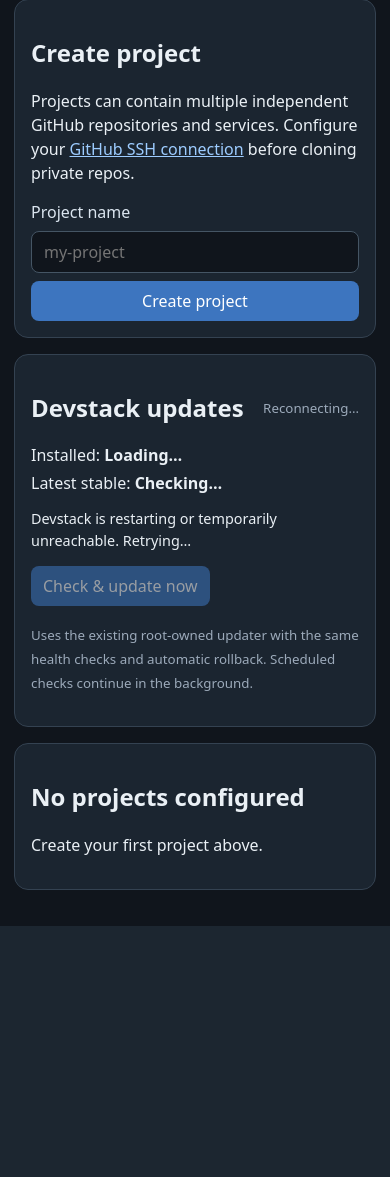
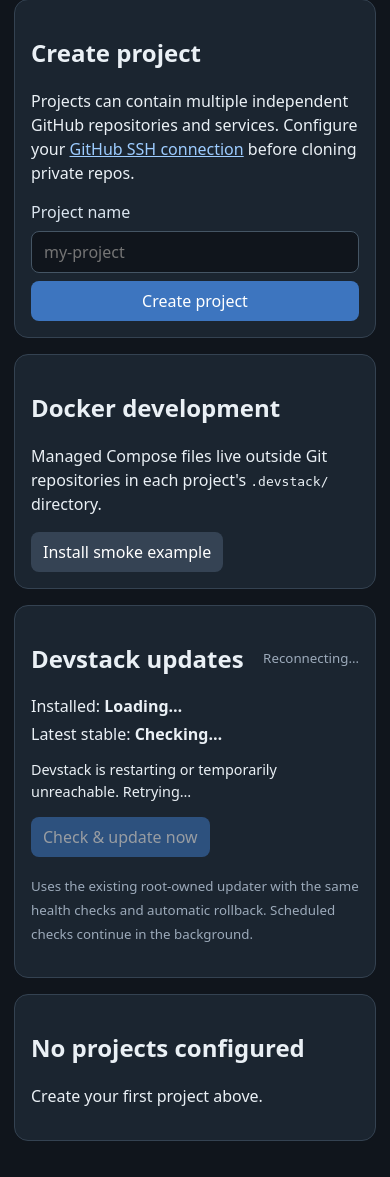
Before and after one commit to rafaelpivato/devstack, a Flask app: page / in a window 390 px wide. Shown: the part 123-1300 px from the top of the page. Before the commit the page ends 1049 px from the top, so only its background shows below. Run offline with Flask 3, Linux system fonts and the light colour scheme; data that the repository does not hold is empty.

Commit message:
feat: mobile Compose editor, background Docker actions and Ubuntu provisioning

```diff
--- a/pyproject.toml
+++ b/pyproject.toml
@@ -4,7 +4,7 @@ build-backend = "setuptools.build_meta"
 
 [project]
 name = "devstack"
-version = "0.1.4"
+version = "0.2.0"
 description = "Mobile-first controller for remote Linux development projects"
 requires-python = ">=3.11"
 dependencies = ["Flask>=3.0,<4", "gunicorn>=23,<24"]
--- a/src/devstack/project_setup.py
+++ b/src/devstack/project_setup.py
@@ -114,6 +114,10 @@ def create_project(name: str) -> None:
         projects = data.setdefault("projects", [])
         if any(item["name"] == name for item in projects):
             raise ProjectSetupError("That project already exists")
+        workspace = Path.home() / "workspaces" / name
+        if workspace.is_symlink():
+            raise ProjectSetupError("Project workspace must not be a symlink")
+        workspace.mkdir(parents=True, exist_ok=True, mode=0o700)
         projects.append({"name": name, "repos": [], "services": []})
         _write_config(path, data)
 
--- a/src/devstack/templates/dashboard.html
+++ b/src/devstack/templates/dashboard.html
@@ -37,6 +37,14 @@ Configure your <a href="{{url_for('github_settings')}}">GitHub SSH connection</a
 <button type="submit">Create project</button>
 </form>
 </section>
+<section class="card">
+<h2>Docker development</h2>
+<p>Managed Compose files live outside Git repositories in each project's <code>.devstack/</code> directory.</p>
+<form method="post" action="{{url_for('smoke_import')}}">
+<input type="hidden" name="_csrf" value="{{csrf}}">
+<button type="submit" class="secondary">Install smoke example</button>
+</form>
+</section>
 <section class="card" id="devstack-updates">
 <div class="heading"><h2>Devstack updates</h2><small id="devstack-update-phase" aria-live="polite">Checking…</small></div>
 <div class="update-meta">
@@ -57,6 +65,7 @@ Scheduled checks continue in the background.</small></p>
 {% for project, services, repos in rows %}
 <section class="card">
 <div class="heading"><h2>{{ project.name }}</h2><small>{{ repos|length }} repositories · {{ services|length }} services</small></div>
+<p><a href="{{url_for('docker_project',name=project.name)}}">Manage Docker Compose →</a></p>
 <div class="row">
 {% for action,label,style in [('start','Start',''),('stop','Stop','stop'),('update','Update repos','secondary')] %}
 <form method="post" action="{{url_for('operate',name=project.name,action=action)}}">
--- a/src/devstack/web.py
+++ b/src/devstack/web.py
@@ -10,6 +10,10 @@ from flask import Flask, abort, flash, redirect, render_template, request, sessi
 from .update_control import (
     UpdateControlError, installed_version, latest_version, update_state,
     check_request_directory, request_update,
+)
+from .docker_stacks import (
+    DockerError, docker_available, read_compose, save_compose, stack_status,
+    stack_logs, current_job, job_log, queue_action, import_smoke,
 )
 from .github_ssh import GitHubSSHError, generate_key, public_key, test_connection
 from .project_setup import ProjectSetupError, create_project, add_github_repository
@@ -93,6 +97,75 @@ def create_app(config: dict | None = None) -> Flask:
         except UpdateControlError as exc:
             return {"ok": False, "message": str(exc)}, 503
         return {"ok": True, "message": message}, 202
+
+    @app.get("/projects/<name>/docker")
+    def docker_project(name):
+        project = get_project(name)
+        try:
+            content = read_compose(name)
+            job = current_job(name)
+        except DockerError as exc:
+            flash(str(exc), "error")
+            return redirect(url_for("index"))
+        return render_template(
+            "docker_project.html", project=project, compose=content,
+            docker_ready=docker_available(), job=job, csrf=token(),
+        )
+
+    @app.post("/projects/<name>/docker/save")
+    def docker_save(name):
+        get_project(name)
+        try:
+            save_compose(name, request.form.get("compose", ""))
+            flash("Compose definition saved successfully.", "ok")
+        except DockerError as exc:
+            flash(str(exc), "error")
+        return redirect(url_for("docker_project", name=name))
+
+    @app.post("/projects/<name>/docker/action/<action>")
+    def docker_action(name, action):
+        get_project(name)
+        try:
+            queue_action(name, action)
+            flash(f"Docker {action} queued. Follow progress below.", "ok")
+        except DockerError as exc:
+            flash(str(exc), "error")
+        return redirect(url_for("docker_project", name=name))
+
+    @app.get("/api/projects/<name>/docker/status")
+    def docker_status(name):
+        get_project(name)
+        job = current_job(name)
+        return {"job": job, "log": job_log(name)}
+
+    @app.get("/projects/<name>/docker/containers")
+    def docker_containers(name):
+        get_project(name)
+        try:
+            output = stack_status(name)
+        except DockerError as exc:
+            output = str(exc)
+        return render_template("docker_output.html", project=name, title="Containers",
+                               output=output)
+
+    @app.get("/projects/<name>/docker/logs")
+    def docker_logs(name):
+        get_project(name)
+        try:
+            output = stack_logs(name)
+        except DockerError as exc:
+            output = str(exc)
+        return render_template("docker_output.html", project=name, title="Container logs",
+                               output=output)
+
+    @app.post("/projects/smoke/import")
+    def smoke_import():
+        try:
+            import_smoke()
+            flash("Smoke project imported. Open its Docker Compose page to build and run.", "ok")
+        except (DockerError, ValueError) as exc:
+            flash(str(exc), "error")
+        return redirect(url_for("index"))
 
     @app.get("/settings/github")
     def github_settings():
```
Also changed, not shown: src/devstack/templates/docker_output.html (added, +7 -0 lines), src/devstack/templates/docker_project.html (added, +79 -0 lines), 1 other file.
